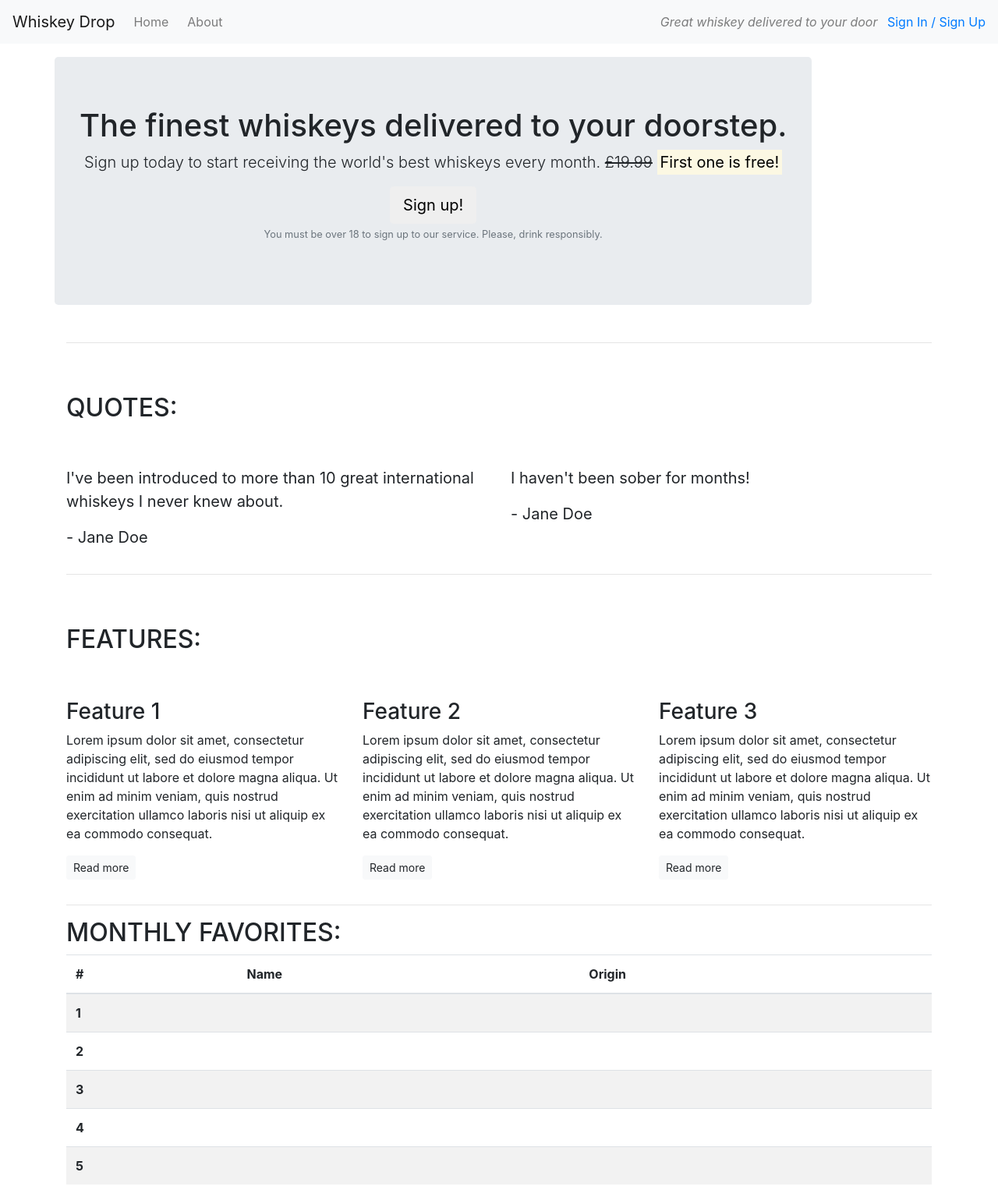
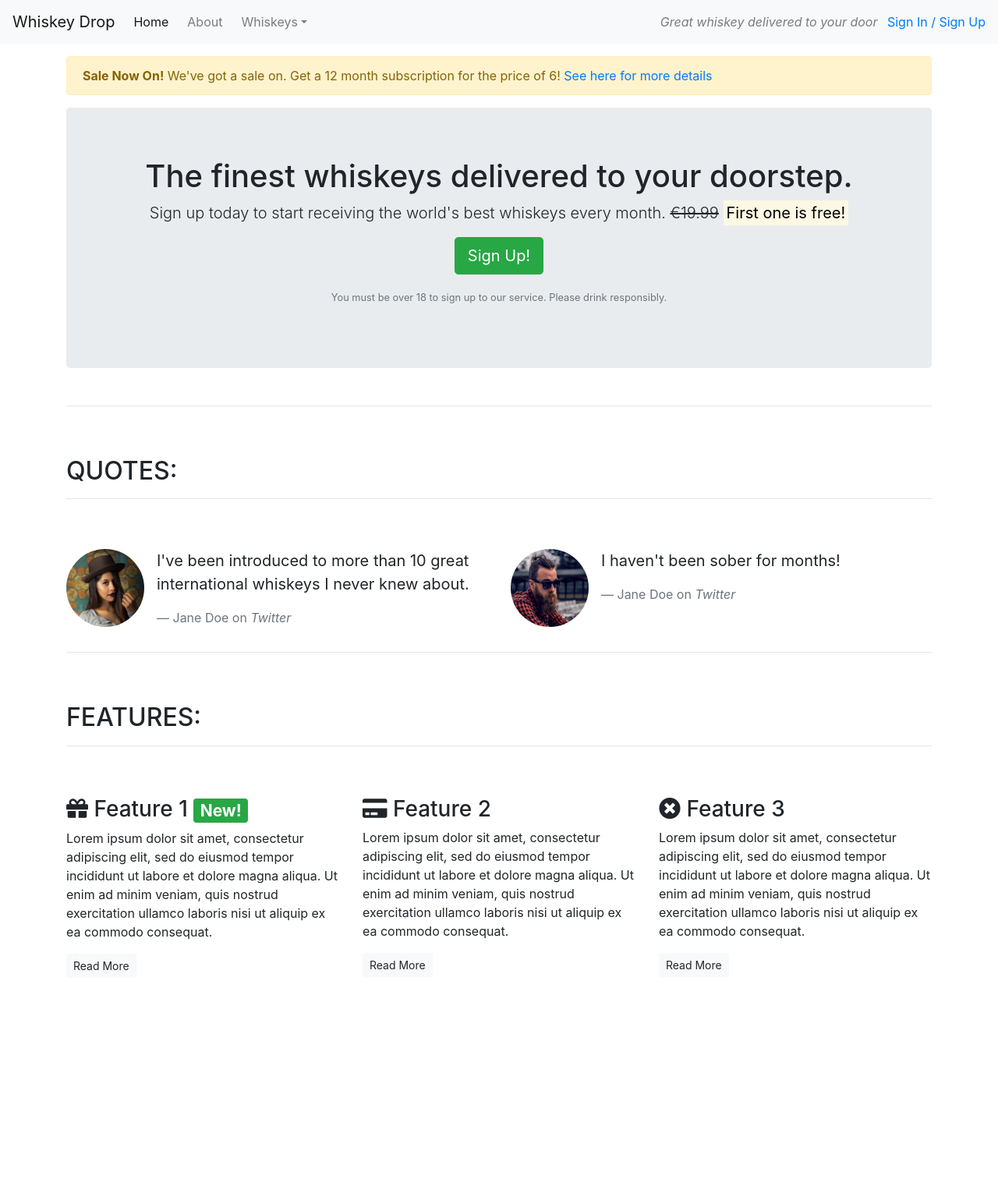
Before and after one commit to BogdanCatalin-Iacob/Whiskey-Drop, a plain HTML site: page index.html in a window 1280 px wide. Shown: the whole page at 78% size. After the commit the page ends 1270 px from the top, so only its background shows below. Drawn offline with nearby package versions, Linux system fonts and the light colour scheme.

Commit message:
add sign up form

```diff
--- a/index.html
+++ b/index.html
@@ -3,152 +3,195 @@
 
 <head>
     <meta charset="utf-8">
-    <meta name="viewport" content="width=device-width, initial-scale-1.0">
-
+    <meta name="viewport" content="width=device-width, initial-scale=1.0">
     <title>Whiskey Drop | Taste a new whiskey every month</title>
     <link rel="stylesheet" href="https://maxcdn.bootstrapcdn.com/bootstrap/4.1.3/css/bootstrap.min.css">
+    <link rel="stylesheet" href="https://use.fontawesome.com/releases/v5.6.1/css/all.css"
+        integrity="sha384-gfdkjb5BdAXd+lj+gudLWI+BXq4IuLW5IT+brZEZsLFm++aCMlF1V92rMkPaX4PP" crossorigin="anonymous">
 </head>
 
 <body>
-    <nav class="navbar navbar-light bg-light navbar-expand-sm">
-        <a href="/" class="navbar-brand">Whiskey Drop</a>
+    <!--Nav-->
+    <nav class="navbar navbar-light navbar-expand-sm bg-light">
+        <a href="/" class="navbar-brand">
+            Whiskey Drop</a>
+
+        <button class="navbar-toggler ml-auto" type="button" data-toggle="collapse" data-target="#navbarNavDropdown"
+            aria-controls="navNavDropdown" aria-expanded="false" aria-label="Toggle navigation">
+            <span class="navbar-toggler-icon"></span>
+        </button>
+
+        <div class="collapse navbar-collapse" id="navbarNavDropdown">
             <ul class="navbar-nav mr-auto">
-            <li class="active-item mr-2"><a class="nav-link" href="/">Home</a></li>
-            <li class="nav-item mr-2"><a class="nav-link" href="/about">About</a></li>
-            <li class="nav-item mr-2 d-block d-sm-none"><a class="nav-link" href="/login">Sign In / Sign Up</a></li>
+                <li class="active nav-item mr-2"><a class="nav-link" href="/">Home</a></li>
+                <li class="nav-item mr-2"><a class="nav-link" href="">About</a></li>
+                <li class="nav-item dropdown">
+                    <a class="nav-link dropdown-toggle" href="#" id="navbarDropdownMenuLink" role="button"
+                        data-toggle="dropdown" aria-haspopup="true" aria-expanded="false">Whiskeys</a>
+                    <div class="dropdown-menu" aria-labelledby="navbarDropdownMenuLink">
+                        <a class="dropdown-item" href="#">Irish</a>
+                        <a class="dropdown-item" href="#">Scotch</a>
+                        <a class="dropdown-item" href="#">Japanese</a>
+                        <a class="dropdown-item" href="#">America</a>
+                    </div>
+                </li>
+                <li class="nav-item mr-2 d-block d-sm-none"><a class="nav-link" href="">Sign In / Sign Up</a></li>
             </ul>
+        </div>
 
         <div class="d-none d-md-block">
             <p class="navbar-text my-auto mr-2"><i>Great whiskey delivered to your door</i></p>
             <a href="/login">Sign In / Sign Up</a>
         </div>
+        <!--</div>-->
     </nav>
     <article class="container mt-3">
+        <div class="row d-none d-sm-block">
+            <div class="col-12">
+                <div class="alert alert-warning">
+                    <strong>Sale Now On!</strong> We've got a sale on. Get a 12 month subscription for the price of 6!
+                    <a href="">See here for more details</a>
+                </div>
+            </div>
+        </div>
         <!-- Callout -->
         <div class="row">
-            <div class="col-12"></div>
+            <div class="col-12">
                 <section class="callout jumbotron text-center">
                     <h1>The finest whiskeys delivered to your doorstep.</h1>
                     <p class="lead">Sign up today to start receiving the world's best whiskeys every month.
-                    <s class="d-none d-sm-inline">£19.99</s>
+                        <s class="d-none d-sm-inline">€19.99</s>
                         <span class="d-inline d-sm-none"><br></span>
                         <strong><mark>First one is free!</mark></strong></p>
-                <button class="btn btn-succes btn-lg">Sign up!</button>
-                <p class="text-muted"><small>You must be over 18 to sign up to our service. Please, drink
+                    <p><button class="btn btn-lg btn-success" data-toggle="modal" data-target="#signUpModal">Sign Up!</button></p>
+                    <p class="text-muted"><small>You must be over 18 to sign up to our service. Please drink
                             responsibly.</small></p>
                 </section>
             </div>
         </div>
         <!-- /.callout -->
         <hr>
-
         <!-- Quotes -->
-        <section class="blockquote">
+        <section class="quotes">
             <div class="row">
                 <div class="col-12 my-5">
                     <h2 class="text-uppercase">Quotes:</h2>
+                    <hr />
                 </div>
             </div>
             <div class="row">
                 <div class="col-12 col-md-6">
-                    <blockquote class="quote">
-                        <p>I've been introduced to more than 10 great international whiskeys I never knew about.</p>
-                        <p>- Jane Doe</p>
+                    <div class="media">
+                        <div class="d-none d-sm-block">
+                            <img src="images/girl-image.png" class="rounded-circle mr-3" height=100 width=100>
+                        </div>
+                        <div class="media-body">
+                            <blockquote class="blockquote">
+                                <p>I've been introduced to more than 10 great international whiskeys I never knew about.
+                                </p>
+                                <footer class="blockquote-footer">Jane Doe on <cite title="Twitter">Twitter</cite>
+                                </footer>
                             </blockquote>
                         </div>
+                    </div>
+                </div>
                 <div class="col-12 col-md-6">
-                    <blockquote class="quote">
+                    <div class="media">
+                        <div class="d-none d-sm-block">
+                            <img src="images/guy-image.png" class="rounded-circle mr-3" height=100 width=100>
+                        </div>
+                        <div class="media-body">
+                            <blockquote class="blockquote">
                                 <p>I haven't been sober for months!</p>
-                        <p>- Jane Doe</p>
+                                <footer class="blockquote-footer">Jane Doe on <cite title="Twitter">Twitter</cite>
+                                </footer>
                             </blockquote>
+                        </div>
+                    </div>
                 </div>
             </div>
         </section>
         <!-- /.quotes -->
         <hr>
-
         <!-- Features -->
         <section class="features">
             <div class="row">
                 <div class="col-12 my-5">
                     <h2 class="text-uppercase">Features:</h2>
+                    <hr />
                 </div>
             </div>
             <div class="row">
                 <div class="col-12 col-md-6 col-lg-4">
                     <div class="feature">
-                        <h3>Feature 1</h3>
+                        <h3><i class="fas fa-gift d-none d-sm-inline"></i> Feature 1 <span
+                                class="badge badge-success">New!</span></h3>
                         <p>Lorem ipsum dolor sit amet, consectetur adipiscing elit, sed do eiusmod tempor incididunt ut
                             labore et dolore magna aliqua. Ut enim ad minim veniam, quis nostrud exercitation ullamco
                             laboris nisi ut aliquip ex ea commodo consequat.</p>
-                        <p><a class="btn btn-sm btn-light" href="">Read more</a></p>
+                        <p><a class="btn btn-sm btn-light" href="">Read More</a></p>
                     </div>
                 </div>
                 <div class="col-12 col-md-6 col-lg-4">
                     <div class="feature">
-                        <h3>Feature 2</h3>
+                        <h3><i class="fas fa-credit-card d-none d-sm-inline"></i> Feature 2</h3>
                         <p>Lorem ipsum dolor sit amet, consectetur adipiscing elit, sed do eiusmod tempor incididunt ut
                             labore et dolore magna aliqua. Ut enim ad minim veniam, quis nostrud exercitation ullamco
                             laboris nisi ut aliquip ex ea commodo consequat.</p>
-                        <p><a class="btn btn-sm btn-light" href="">Read more</a></p>
+                        <p><a class="btn btn-sm btn-light" href="">Read More</a></p>
                     </div>
                 </div>
                 <div class="col-12 d-md-none d-lg-block col-lg-4">
                     <div class="feature">
-                        <h3>Feature 3</h3>
+                        <h3><i class="fas fa-times-circle d-none d-sm-inline"></i> Feature 3</h3>
                         <p>Lorem ipsum dolor sit amet, consectetur adipiscing elit, sed do eiusmod tempor incididunt ut
                             labore et dolore magna aliqua. Ut enim ad minim veniam, quis nostrud exercitation ullamco
                             laboris nisi ut aliquip ex ea commodo consequat.</p>
-                        <p><a class="btn btn-sm btn-light" href="">Read more</a></p>
+                        <p><a class="btn btn-sm btn-light" href="">Read More</a></p>
                     </div>
                 </div>
             </div>
         </section>
         <!-- /.features -->
+    </article>
+    <div class="modal" tabindex="-1" role="dialog" id="signUpModal">
+        <div class="modal-dialog" role="document">
+          <div class="modal-content">
+            <div class="modal-header">
+              <h5 class="modal-title">Sign Up to Whiskey Drop</h5>
+              <button type="button" class="btn-close" data-bs-dismiss="modal" aria-label="Close">X</button>
+            </div>
+            <div class="modal-body">
+                <form>
+                    <div class="mb-3">
+                      <label for="exampleInputEmail1" class="form-label">Email address</label>
+                      <input type="email" class="form-control" id="exampleInputEmail1" aria-describedby="emailHelp">
+                      <div id="emailHelp" class="form-text">We'll never share your email with anyone else.</div>
+                    </div>
+                    <div class="mb-3">
+                      <label for="password" class="form-label">Password</label>
+                      <input type="password" class="form-control" id="password">
+                    </div>
+                    <div class="mb-3">
+                        <label for="repeatPassword" class="form-label"> Confirm Password</label>
+                        <input type="password" class="form-control" id="repeatPassword">
+                      </div>
+                    <button type="submit" class="btn btn-success">Submit</button>
+                  </form>
+            </div>
+          </div>
+        </div>
+      </div>
 
-        <hr>
-
-        <!--monthly favorites-->
-        <section class="monthly-favorites">
-            <h2 class="text-uppercase">Monthly Favorites:</h2>
-            <table class="table table-striped">
-                <thead>
-                    <tr>
-                        <th scope="col">#</th>
-                        <th scope="col">Name</th>
-                        <th scope="col">Origin</th>
-                    </tr>
-                </thead>
-                <tbody>
-                    <tr>
-                        <th scope="row">1</th>
-                        <td></td>
-                        <td></td>
-                    </tr>
-                    <tr>
-                        <th scope="row">2</th>
-                        <td></td>
-                        <td></td>
-                    </tr>
-                    <tr>
-                        <th scope="row">3</th>
-                        <td></td>
-                        <td></td>
-                    </tr>
-                    <tr>
-                        <th scope="row">4</th>
-                        <td></td>
-                        <td></td>
-                    </tr>
-                    <tr>
-                        <th scope="row">5</th>
-                        <td></td>
-                        <td></td>
-                    </tr>
-                </tbody>
-            </table>
-        </section>
-    </article>
+    <script src="https://code.jquery.com/jquery-3.3.1.slim.min.js"
+        integrity="sha384-q8i/X+965DzO0rT7abK41JStQIAqVgRVzpbzo5smXKp4YfRvH+8abtTE1Pi6jizo" crossorigin="anonymous">
+    </script>
+    <script src="https://cdnjs.cloudflare.com/ajax/libs/popper.js/1.14.3/umd/popper.min.js"
+        integrity="sha384-ZMP7rVo3mIykV+2+9J3UJ46jBk0WLaUAdn689aCwoqbBJiSnjAK/l8WvCWPIPm49" crossorigin="anonymous">
+    </script>
+    <script src="https://stackpath.bootstrapcdn.com/bootstrap/4.1.3/js/bootstrap.min.js"
+        integrity="sha384-ChfqqxuZUCnJSK3+MXmPNIyE6ZbWh2IMqE241rYiqJxyMiZ6OW/JmZQ5stwEULTy" crossorigin="anonymous">
+    </script>
 </body>
 
 </html>
```
Also changed, not shown: images/girl-image.png (added), images/guy-image.png (added). Lines whose indentation alone changed are shown as unchanged.
